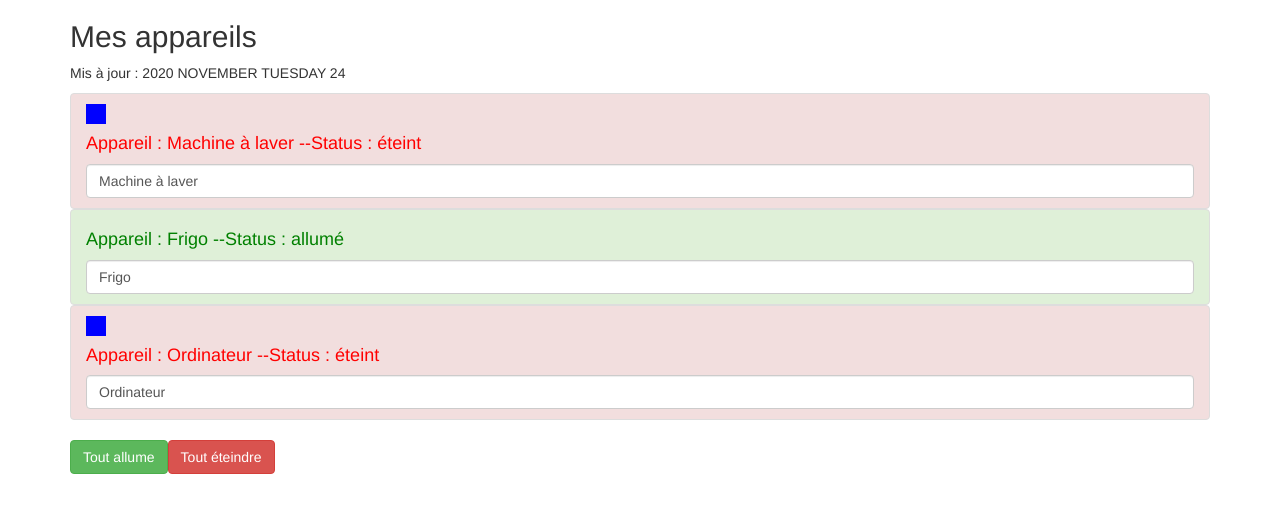
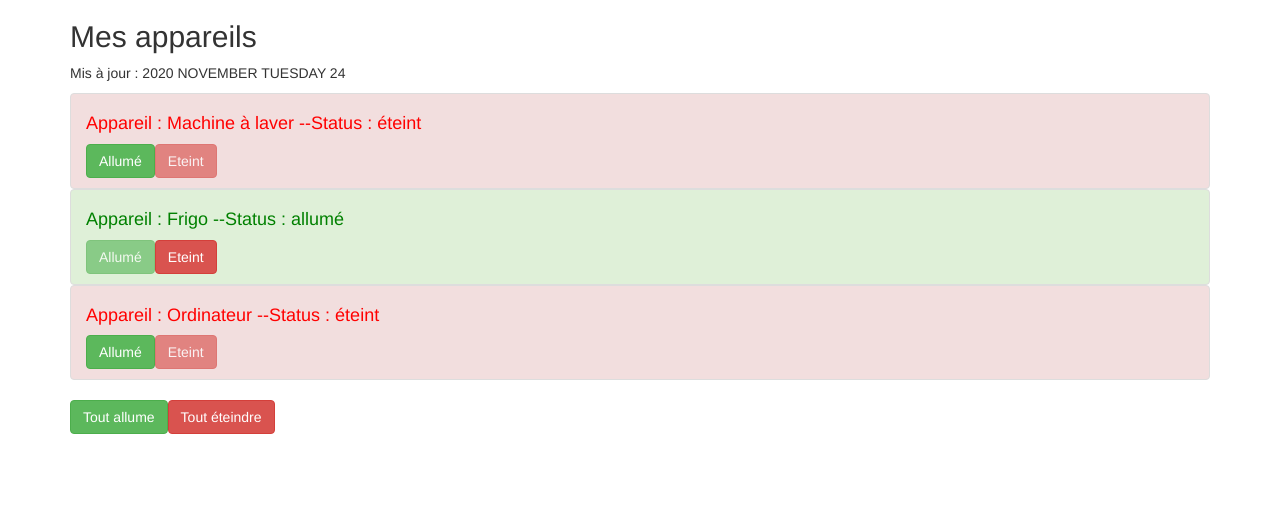
Before and after one commit to GitPersSiham/app-angular, an Angular app: page / in a window 1280 px wide. Shown: the top 512 px of the page. Built offline with nearby package versions, Linux system fonts and the light colour scheme.

Commit message:
ajout deux button allumé et éteindre dans le component appareil

```diff
--- a/src/app/app.component.html
+++ b/src/app/app.component.html
@@ -4,7 +4,8 @@
       <h2>Mes appareils</h2>
       <p>Mis à jour : {{ lastUpdate | async | date : 'y MMMM EEEE d' | uppercase }}</p>
       <ul class="list-group">
-        <app-appareil  *ngFor="let appareil of appareils"
+        <app-appareil  *ngFor="let appareil of appareils; let i = index"
+        [indexOfAppareil]="i"
         [appareilName]="appareil.name"
         [appareilStatus]="appareil.status"></app-appareil>
       </ul>
--- a/src/app/appareil/appareil.component.html
+++ b/src/app/appareil/appareil.component.html
@@ -1,9 +1,15 @@
 <li [ngClass]="{'list-group-item': true,
                 'list-group-item-success': appareilStatus === 'allumé',
                 'list-group-item-danger': appareilStatus === 'éteint'}">
-  <div style="width:20px;height:20px;background-color:blue;"
-  *ngIf="appareilStatus === 'éteint'"></div>
+
   <h4 [ngStyle]="{color: getColor()}">Appareil : {{ appareilName }} --Status : {{ getStatus()}}</h4>
-  <input type="text" class="form-control" [(ngModel)]="appareilName">
+  <button class="btn btn-success"
+          (click)="onSwitchOn()"
+          [disabled]="appareilStatus === 'allumé'">Allumé</button>
+
+  <button class="btn btn-danger"
+         (click)="onSwitchOff()"
+         [disabled]="appareilStatus === 'éteint'">Eteint
+        </button>
 
 </li>
--- a/src/app/appareil/appareil.component.ts
+++ b/src/app/appareil/appareil.component.ts
@@ -1,4 +1,5 @@
 import { Component, Input, OnInit } from '@angular/core';
+import { AppareilService } from '../services/appareil.service';
 
 @Component({
   selector: 'app-appareil',
@@ -7,10 +8,10 @@
 })
 export class AppareilComponent implements OnInit {
    @Input() appareilName : string;
-  //appareilName: string = 'Machine à laver';
    @Input() appareilStatus: string;
-
-  constructor() { }
+   @Input() indexOfAppareil: number;
+/* appeler le service*/
+  constructor(private appareilService: AppareilService) { }
 
   ngOnInit() {
   }
@@ -25,5 +26,13 @@
       return 'red';
     }
 }
+onSwitchOn(){
+ this.appareilService.swichOnOne(this.indexOfAppareil);
 
 }
+onSwitchOff(){
+  this.appareilService.swichOfOne(this.indexOfAppareil);
+
+ }
+
+}
--- a/src/app/services/appareil.service.ts
+++ b/src/app/services/appareil.service.ts
@@ -27,6 +27,12 @@
         }
 
        }
+      swichOnOne(index: number){
+       this.appareils[index].status ='allumé';
 
+      }
+      swichOfOne(index: number){
+        this.appareils[index].status ='éteint';
 
+       }
 }
```
